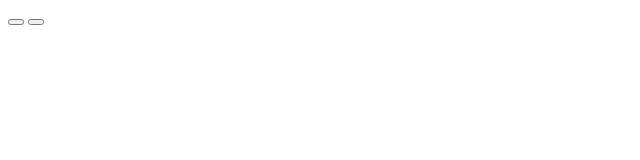
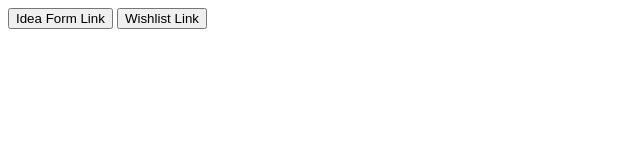
Before and after one commit to GSLevel/grant, a plain HTML site: page index.html in a window 1280 px wide. Shown: the whole page, without its empty margins (0-640 px from the left). Drawn offline with Linux system fonts and the light colour scheme.

Commit message:
Update index.html

```diff
--- a/index.html
+++ b/index.html
@@ -1,8 +1,8 @@
 <!DOCTYPE HTML>
 <html>
 <body>
-  <button id="formBtn"></button>
-  <button id="wishBtn"></button>
+  <button id="formBtn">Idea Form Link</button>
+  <button id="wishBtn">Wishlist Link</button>
   <script src="main.js"></script>
 </body>
 </html>
```
